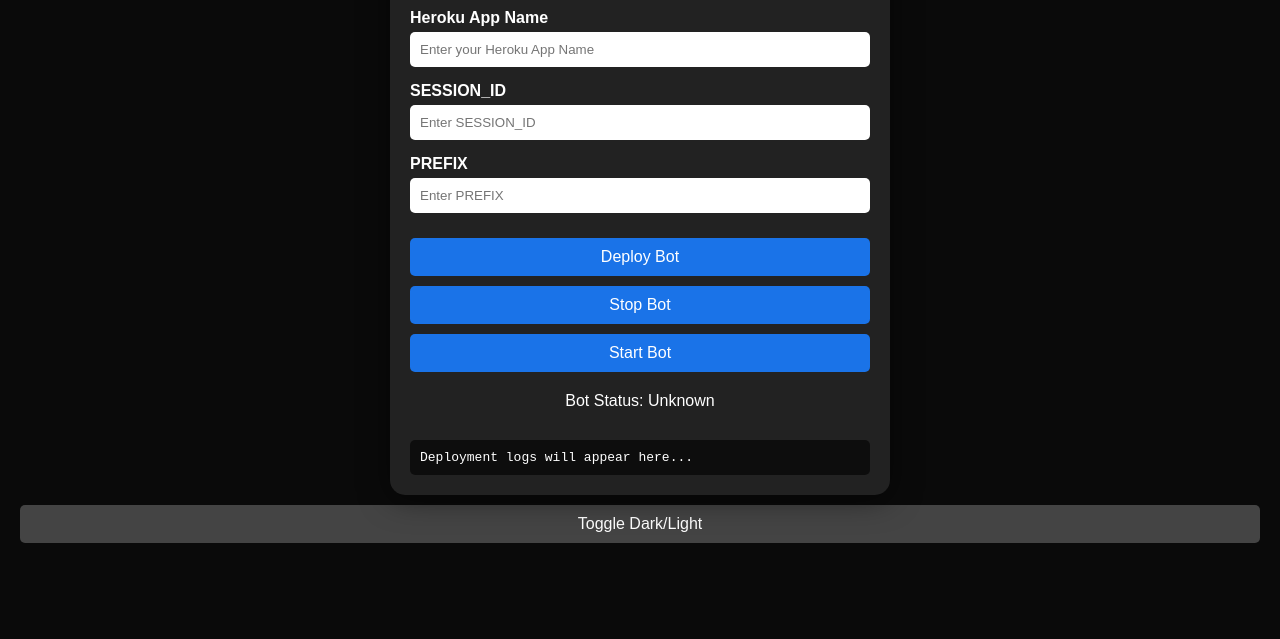
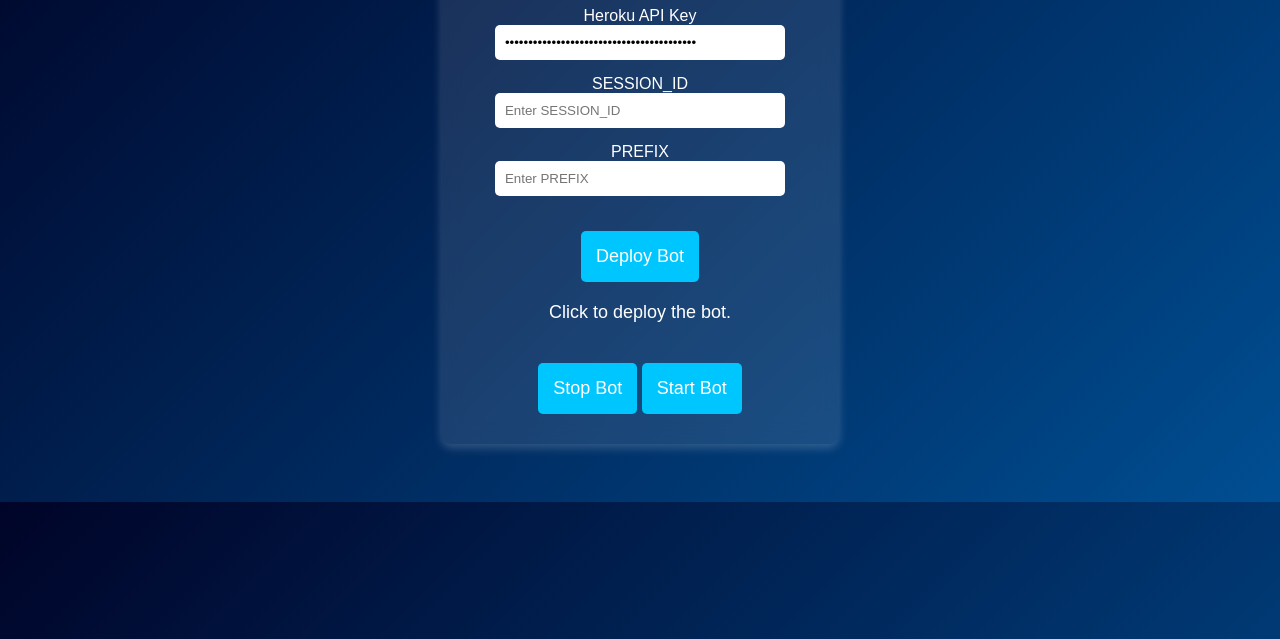
Before and after one commit to mrfrankzw/host, a website: page public/index.html in a window 1280 px wide. Shown: the part 161-800 px from the top of the page. Drawn offline with Linux system fonts and the light colour scheme; no server answers.

Commit message:
Update index.html

```diff
--- a/public/index.html
+++ b/public/index.html
@@ -5,210 +5,136 @@
   <title>SubZero Bot Deployer</title>
   <meta name="viewport" content="width=device-width, initial-scale=1.0">
   <style>
-    /* Basic Reset */
-    * { margin: 0; padding: 0; box-sizing: border-box; }
     body {
+      background: linear-gradient(135deg, #000428, #004e92);
+      color: white;
       font-family: Arial, sans-serif;
-      background: #0a0a0a;
-      color: #fff;
-      display: flex;
-      flex-direction: column;
-      align-items: center;
-      min-height: 100vh;
-      padding: 20px;
+      text-align: center;
+      padding: 50px;
     }
-    h1 { margin-bottom: 20px; }
     .container {
       background: rgba(255, 255, 255, 0.1);
-      border-radius: 15px;
-      padding: 20px;
-      width: 100%;
-      max-width: 500px;
+      padding: 30px;
+      border-radius: 10px;
+      box-shadow: 0 4px 10px rgba(255, 255, 255, 0.2);
       backdrop-filter: blur(10px);
-      box-shadow: 0 4px 30px rgba(0,0,0,0.5);
+      display: inline-block;
     }
-    .form-group { margin-bottom: 15px; }
-    label { display: block; margin-bottom: 5px; font-weight: bold; }
-    input[type="text"], input[type="password"] {
-      width: 100%;
+    .field {
+      margin-bottom: 15px;
+    }
+    input {
       padding: 10px;
+      border-radius: 5px;
       border: none;
-      border-radius: 5px;
-      outline: none;
+      width: 80%;
     }
     button {
-      width: 100%;
-      padding: 10px;
-      margin-top: 10px;
+      background: #00c6ff;
+      color: white;
       border: none;
+      padding: 15px;
+      margin-top: 20px;
+      font-size: 18px;
+      cursor: pointer;
       border-radius: 5px;
-      background: #1a73e8;
-      color: #fff;
-      font-size: 16px;
-      cursor: pointer;
     }
-    button:hover { background: #1669c1; }
-    .toggle-btn { margin-top: 10px; background: #444; }
-    #logs {
+    #status, #appNameDisplay {
       margin-top: 20px;
-      background: rgba(0,0,0,0.6);
-      padding: 10px;
-      border-radius: 5px;
-      max-height: 200px;
-      overflow-y: auto;
-      font-family: monospace;
+      font-size: 18px;
     }
-    .status {
-      margin-top: 10px;
-      padding: 10px;
-      border-radius: 5px;
-      text-align: center;
-    }
-    .status.running { background: #28a745; }
-    .status.stopped { background: #dc3545; }
   </style>
 </head>
 <body>
-  <h1>SubZero Bot Deployer</h1>
+
   <div class="container">
-    <div class="form-group">
-      <label for="herokuApiKey">Heroku API Key</label>
-      <input type="password" id="herokuApiKey" value="HRKU-91d9e2d9-1a72-4fe2-9c9a-a35a052d7348">
+    <h1>SubZero Bot Deployer</h1>
+    <div class="field">
+      <label for="herokuApiKey">Heroku API Key</label><br>
+      <input type="password" id="herokuApiKey" placeholder="Enter your Heroku API Key" value="HRKU-91d9a2d9-1a72-4fe2-9c9a-a35a052d7348">
     </div>
-    <div class="form-group">
-      <label for="herokuAppName">Heroku App Name</label>
-      <input type="text" id="herokuAppName" placeholder="Enter your Heroku App Name">
-    </div>
-    <div class="form-group">
-      <label for="sessionId">SESSION_ID</label>
+    <div class="field">
+      <label for="sessionId">SESSION_ID</label><br>
       <input type="text" id="sessionId" placeholder="Enter SESSION_ID">
     </div>
-    <div class="form-group">
-      <label for="prefix">PREFIX</label>
+    <div class="field">
+      <label for="prefix">PREFIX</label><br>
       <input type="text" id="prefix" placeholder="Enter PREFIX">
     </div>
-    <button id="deployBtn">Deploy Bot</button>
-    <button id="stopBtn">Stop Bot</button>
-    <button id="startBtn">Start Bot</button>
-    <div class="status" id="botStatus">Bot Status: Unknown</div>
-    <div id="logs">Deployment logs will appear here...</div>
+    <button onclick="deployBot()">Deploy Bot</button>
+    <p id="status">Click to deploy the bot.</p>
+    <p id="appNameDisplay"></p>
+    <button onclick="stopBot()">Stop Bot</button>
+    <button onclick="startBot()">Start Bot</button>
   </div>
-  <button class="toggle-btn" id="toggleTheme">Toggle Dark/Light</button>
+
   <script>
-    const deployBtn = document.getElementById('deployBtn');
-    const stopBtn = document.getElementById('stopBtn');
-    const startBtn = document.getElementById('startBtn');
-    const logsDiv = document.getElementById('logs');
-    const botStatusDiv = document.getElementById('botStatus');
-    const toggleThemeBtn = document.getElementById('toggleTheme');
+    let currentAppName = null;
 
-    let currentCommit = null;
-
-    deployBtn.addEventListener('click', async () => {
-      const herokuApiKey = document.getElementById('herokuApiKey').value;
-      const herokuAppName = document.getElementById('herokuAppName').value;
-      const sessionId = document.getElementById('sessionId').value;
-      const prefix = document.getElementById('prefix').value;
-
-      logsDiv.textContent = 'Deploying...';
-
+    async function deployBot() {
+      const herokuApiKey = document.getElementById("herokuApiKey").value;
+      const sessionId = document.getElementById("sessionId").value;
+      const prefix = document.getElementById("prefix").value;
+      document.getElementById("status").innerText = "Deploying...";
       try {
-        const response = await fetch('/deploy', {
-          method: 'POST',
-          headers: { 'Content-Type': 'application/json' },
-          body: JSON.stringify({ herokuApiKey, herokuAppName, sessionId, prefix })
+        const response = await fetch("/deploy", {
+          method: "POST",
+          headers: { "Content-Type": "application/json" },
+          body: JSON.stringify({ herokuApiKey, sessionId, prefix })
         });
         const data = await response.json();
-        console.log(data);
-        logsDiv.textContent = JSON.stringify(data, null, 2);
+        if (data.build_id) {
+          currentAppName = data.appName;
+          document.getElementById("status").innerText = "Deployment started successfully!";
+          document.getElementById("appNameDisplay").innerText = "App Name: " + currentAppName;
+        } else {
+          document.getElementById("status").innerText = "Failed to deploy bot.";
+        }
       } catch (error) {
-        logsDiv.textContent = 'Deployment error: ' + error;
-      }
-    });
-
-    stopBtn.addEventListener('click', async () => {
-      const herokuApiKey = document.getElementById('herokuApiKey').value;
-      const herokuAppName = document.getElementById('herokuAppName').value;
-      logsDiv.textContent = 'Stopping bot...';
-      try {
-        const response = await fetch('/stop', {
-          method: 'POST',
-          headers: { 'Content-Type': 'application/json' },
-          body: JSON.stringify({ herokuApiKey, herokuAppName })
-        });
-        const data = await response.json();
-        logsDiv.textContent = 'Stop response: ' + JSON.stringify(data, null, 2);
-      } catch (error) {
-        logsDiv.textContent = 'Stop error: ' + error;
-      }
-    });
-
-    startBtn.addEventListener('click', async () => {
-      const herokuApiKey = document.getElementById('herokuApiKey').value;
-      const herokuAppName = document.getElementById('herokuAppName').value;
-      logsDiv.textContent = 'Starting bot...';
-      try {
-        const response = await fetch('/start', {
-          method: 'POST',
-          headers: { 'Content-Type': 'application/json' },
-          body: JSON.stringify({ herokuApiKey, herokuAppName })
-        });
-        const data = await response.json();
-        logsDiv.textContent = 'Start response: ' + JSON.stringify(data, null, 2);
-      } catch (error) {
-        logsDiv.textContent = 'Start error: ' + error;
-      }
-    });
-
-    // Check GitHub repo for latest commit every 30 seconds.
-    async function checkRepoStatus() {
-      try {
-        const response = await fetch('/repo-status');
-        const data = await response.json();
-        if (currentCommit && currentCommit !== data.sha) {
-          logsDiv.textContent = 'New commit detected: ' + data.sha + '. Consider redeploying.';
-        }
-        currentCommit = data.sha;
-      } catch (error) {
-        console.error('Repo status check error:', error);
+        document.getElementById("status").innerText = "Error deploying bot.";
       }
     }
 
-    // Check if the bot is running by pinging its Heroku URL.
-    async function checkBotStatus() {
-      const herokuAppName = document.getElementById('herokuAppName').value;
-      if (!herokuAppName) return;
+    async function stopBot() {
+      if (!currentAppName) {
+        alert("No app deployed yet!");
+        return;
+      }
+      const herokuApiKey = document.getElementById("herokuApiKey").value;
+      document.getElementById("status").innerText = "Stopping bot...";
       try {
-        const response = await fetch(`/bot-status?herokuAppName=${herokuAppName}`);
+        const response = await fetch("/stop", {
+          method: "POST",
+          headers: { "Content-Type": "application/json" },
+          body: JSON.stringify({ herokuApiKey, appName: currentAppName })
+        });
         const data = await response.json();
-        botStatusDiv.textContent = 'Bot Status: ' + data.status;
-        botStatusDiv.className = 'status ' + data.status;
+        document.getElementById("status").innerText = "Stop response: " + JSON.stringify(data);
       } catch (error) {
-        console.error('Bot status check error:', error);
+        document.getElementById("status").innerText = "Error stopping bot.";
       }
     }
 
-    // Poll repo and bot status every 30 seconds.
-    setInterval(() => {
-      checkRepoStatus();
-      checkBotStatus();
-    }, 30000);
+    async function startBot() {
+      if (!currentAppName) {
+        alert("No app deployed yet!");
+        return;
+      }
+      const herokuApiKey = document.getElementById("herokuApiKey").value;
+      document.getElementById("status").innerText = "Starting bot...";
+      try {
+        const response = await fetch("/start", {
+          method: "POST",
+          headers: { "Content-Type": "application/json" },
+          body: JSON.stringify({ herokuApiKey, appName: currentAppName })
+        });
+        const data = await response.json();
+        document.getElementById("status").innerText = "Start response: " + JSON.stringify(data);
+      } catch (error) {
+        document.getElementById("status").innerText = "Error starting bot.";
+      }
+    }
+  </script>
 
-    // Initial check on page load.
-    checkRepoStatus();
-    checkBotStatus();
-
-    // Dark/Light mode toggle.
-    toggleThemeBtn.addEventListener('click', () => {
-      document.body.classList.toggle('light-mode');
-      if (document.body.classList.contains('light-mode')) {
-        document.body.style.background = '#f0f0f0';
-        document.body.style.color = '#000';
-      } else {
-        document.body.style.background = '#0a0a0a';
-        document.body.style.color = '#fff';
-      }
-    });
-  </script>
 </body>
 </html>
```
